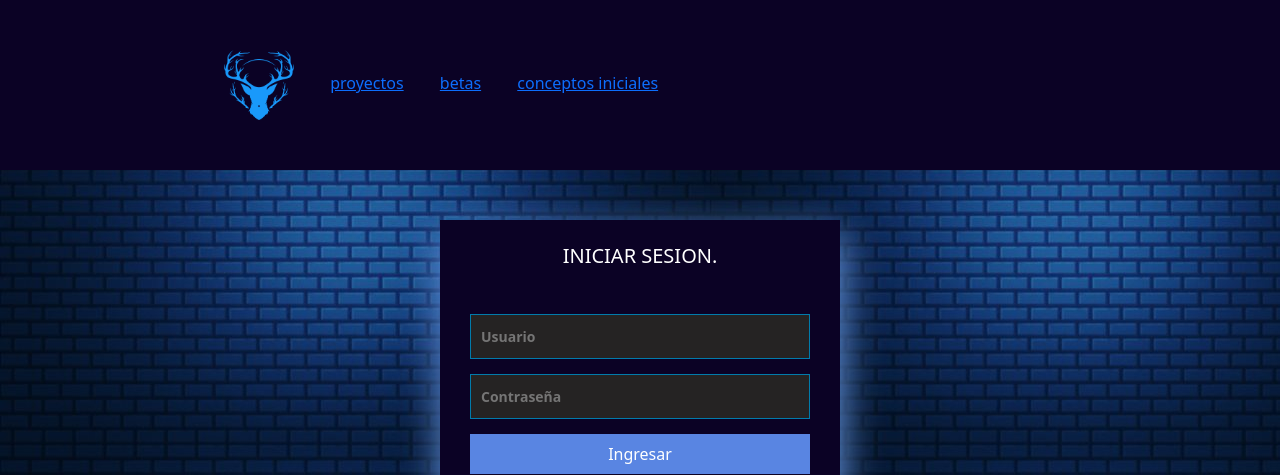
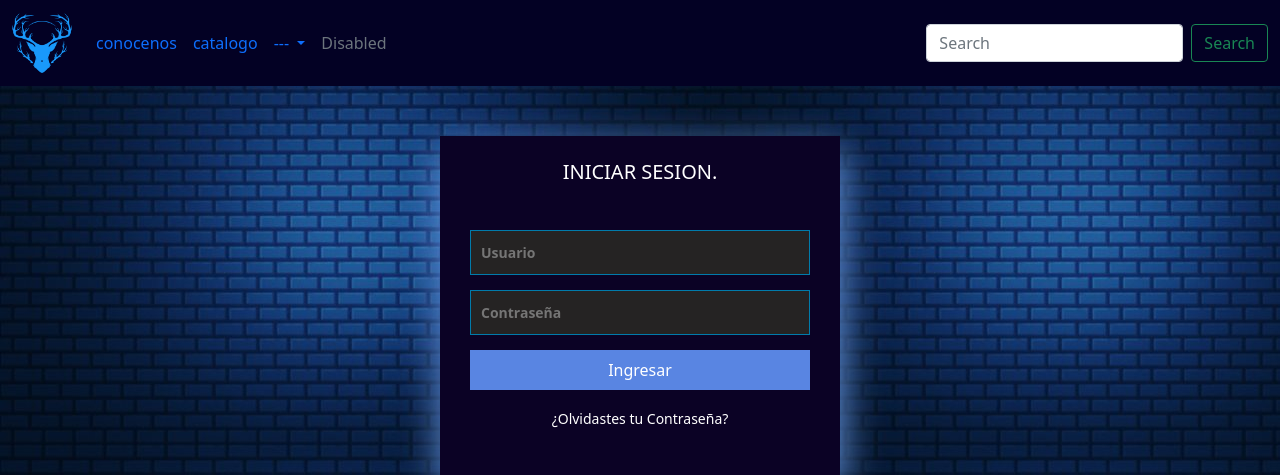
Before and after one commit to BlackHydreigon/DEER-OF-ROCK, a PHP site: page /login.html in a window 1280 px wide. Shown: the top 475 px of the page. Run offline with PHP 8.4, Linux system fonts and the light colour scheme.

Commit message:
temp verion

```diff
--- a/CSS/style3.css
+++ b/CSS/style3.css
@@ -64,17 +64,20 @@
   .form-login a:hover {
     text-decoration: underline;
   }
-
-.header {
+  .header {
     background: #0b0225;
     color:white;
-    padding:2rem 0 ;
+    padding:0 ;
 
 }
 .header nav{
 color:white;
 text-decoration: none;
 }
+  /*aqui empiez el header*/
+  /*
+
+
 
 
 .logo{
@@ -111,6 +114,7 @@ border-radius: 5px;
      max-width: 850px;
      margin: 0 auto;
  }
+*/
  .footer{
   background: #0b0225 ;
   padding: 4rem 0;
--- a/login.html
+++ b/login.html
@@ -3,29 +3,60 @@
   <head>
     <meta charset="utf-8">
     <title>INICIAR SESION.</title>
+    <script src="libs/bootstrap/js/bootstrap.min.js"></script>
+
     <link rel="stylesheet" href="CSS/style3.css">
     <link rel="stylesheet" href="libs/bootstrap/css/bootstrap.min.css">
 
   </head>
   <body>
-    <header class="header" id="header">
+            <!--inicia el header con bootstrap-->
+            <nav class="navbar navbar-expand-lg " style="background-color: rgb(3, 1, 36);">
+              <div class="container-fluid">
+                  <a class="navbar-brand" href="#">
+                      <img src="MEDIA/IMAGENES/foto-patronius.png" alt="" width="60" height="60">
+                    </a>
+
+                <button class="navbar-toggler" type="button" data-bs-toggle="collapse" data-bs-target="#navbarSupportedContent" aria-controls="navbarSupportedContent" aria-expanded="false" aria-label="Toggle navigation">
+                  <span class="navbar-toggler-icon"></span>
+                </button>
+                <div class="collapse navbar-collapse" id="navbarSupportedContent">
+                  <ul class="navbar-nav me-auto mb-2 mb-lg-0">
+                    <li class="nav-item">
+                      <a class="nav-link active" aria-current="page" href="#">conocenos</a>
+                    </li>
+                    <li class="nav-item">
+                      <a class="nav-link" href="catalogo.html">catalogo</a>
+                    </li>
+                    <li class="nav-item dropdown">
+                      <a class="nav-link dropdown-toggle" href="#" id="navbarDropdown" role="button" data-bs-toggle="dropdown" aria-expanded="false">
+                        ---
+                      </a>
+                      <ul class="dropdown-menu" aria-labelledby="navbarDropdown">
+                        <li><a class="dropdown-item" href="registro.html">registrarse</a></li>
+                        <li><a class="dropdown-item" href="login.html">inicio de sesion</a></li>
+                        <li><hr class="dropdown-divider"></li>
+                        <li><a class="dropdown-item" href="#"></a></li>
+                      </ul>
+                    </li>
+                    <li class="nav-item">
+                      <a class="nav-link disabled" href="#" tabindex="-1" aria-disabled="true">Disabled</a>
+                    </li>
+                  </ul>
+                  <form class="d-flex">
+                    <input class="form-control me-2" type="search" placeholder="Search" aria-label="Search">
+                    <button class="btn btn-outline-success" type="submit">Search</button>
+                  </form>
+                </div>
+              </div>
+            </nav>
+
+       </header>
+       <!--aqui finaliza el header con bootstrap-->
 
 
-      <nav class="menu">
 
-         <ul>
 
-             <li><a href="index.html"><div >
-                 <img src="MEDIA/IMAGENES/foto-patronius.png" alt="logo de la pagina" width="70px" height="70px">
-                </div></a></li>
-             <li><a href="proyectos.html">proyectos</a></li>
-             <li><a href="">betas</a></li>
-             <li><a href="conceptosiniciales.html">conceptos iniciales</a></li>
-         </ul>
-
-      </nav>
-
-  </header>
     <section class="form-login">
       <h5>INICIAR SESION. </h5>
       <input class="controls" type="text" name="usuario" value="" placeholder="Usuario">
--- a/proyectos.html
+++ b/proyectos.html
@@ -4,7 +4,7 @@
         <meta charset="utf-8">
         <link rel="icon" type="text/css" href="MEDIA/IMAGENES/icono.png">
         <link rel="stylesheet" type="text/css" href="CSS/estilo.css">
-        <link rel="stylesheet" href="libs/bootstrap/css/bootstrap.min.css">
+                <link rel="stylesheet" href="libs/bootstrap/css/bootstrap.min.css">
 
     </head>
     <body>
```
Also changed, not shown: CSS/estilo.css (+58 -0 lines).
